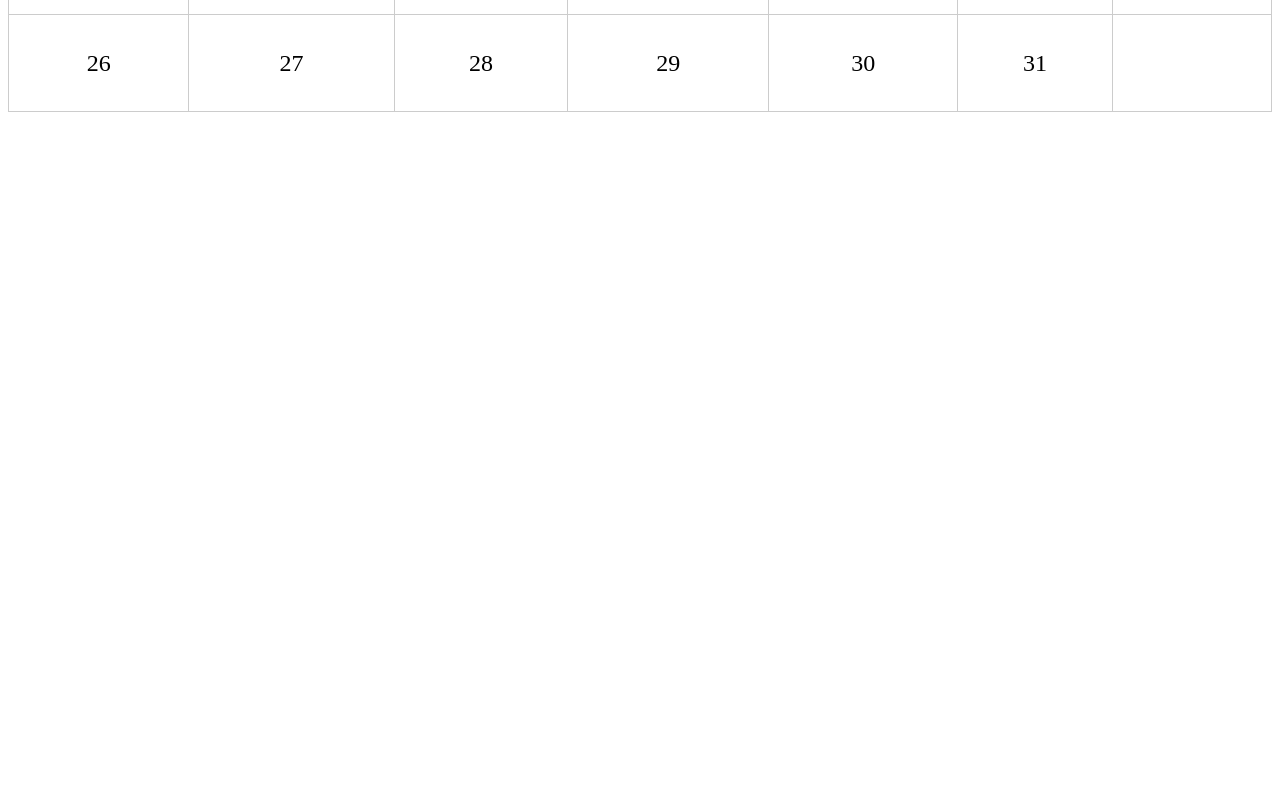
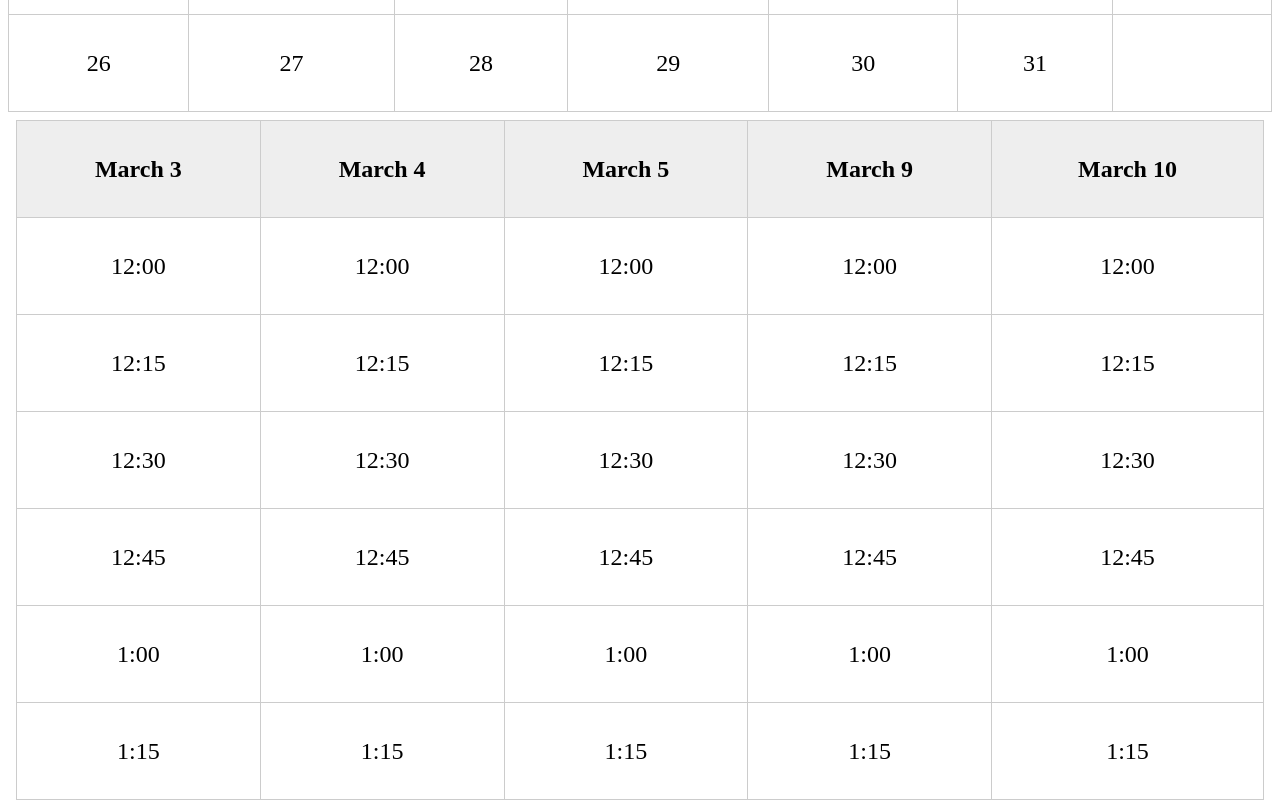
Before and after one commit to chrisalash/truman-cs-capstone-system, a SvelteKit app: page /departmentchair/capstonedateselect in a window 1280 px wide. Shown: the part 660-1460 px from the top of the page. Before the commit the page ends 800 px from the top, so only its background shows below. Built offline with nearby package versions, Linux system fonts and the light colour scheme.

Commit message:
Pending changes exported from your codespace

```diff
--- a/src/routes/departmentchair/capstonedateselect/+page.svelte
+++ b/src/routes/departmentchair/capstonedateselect/+page.svelte
@@ -1,10 +1,16 @@
 <script lang="ts">
   const monthsInYear = ["January", "February", "March", "April", "May", "June", "July", "August", "September", "October", "November", "December"];
   const daysOfWeek = ["Sun", "Mon", "Tue", "Wed", "Thu", "Fri", "Sat"];
+  const times = ["12:00","12:15","12:30","12:45","1:00","1:15","1:30","1:45","2:00","2:15","2:30","2:45","3:00","3:15","3:30","3:45","4:00","4:15","4:30","4:45","5:00","5:15","5:30","5:45","6:00"];
 
   let date = new Date();
   let year = date.getFullYear();
   let month = date.getMonth();
+  let daysSelected = ["March 3", "March 4", "March 5", "March 9", "March 10"];
+	let numberOfDays= daysSelected.length;
+
+
+
 
   function getDaysInMonth(month: number, year: number) {
     return new Date(year, month + 1, 0).getDate();
@@ -80,6 +86,27 @@
   </table>
 </div>
 
+<body>
+  <table>
+		<thead>
+      <tr>
+        {#each Object.values(daysSelected) as days}
+					<th>{days}</th>
+				{/each}
+      </tr>
+    </thead>
+    <tbody>
+       {#each Object.values(times) as row}
+    <tr>
+      {#each {length: numberOfDays} as i}
+        <td>{row}</td>
+      {/each}
+    </tr>
+  {/each}
+    </tbody>
+  </table>
+</body>
+
 
 <style>
   table {
```
